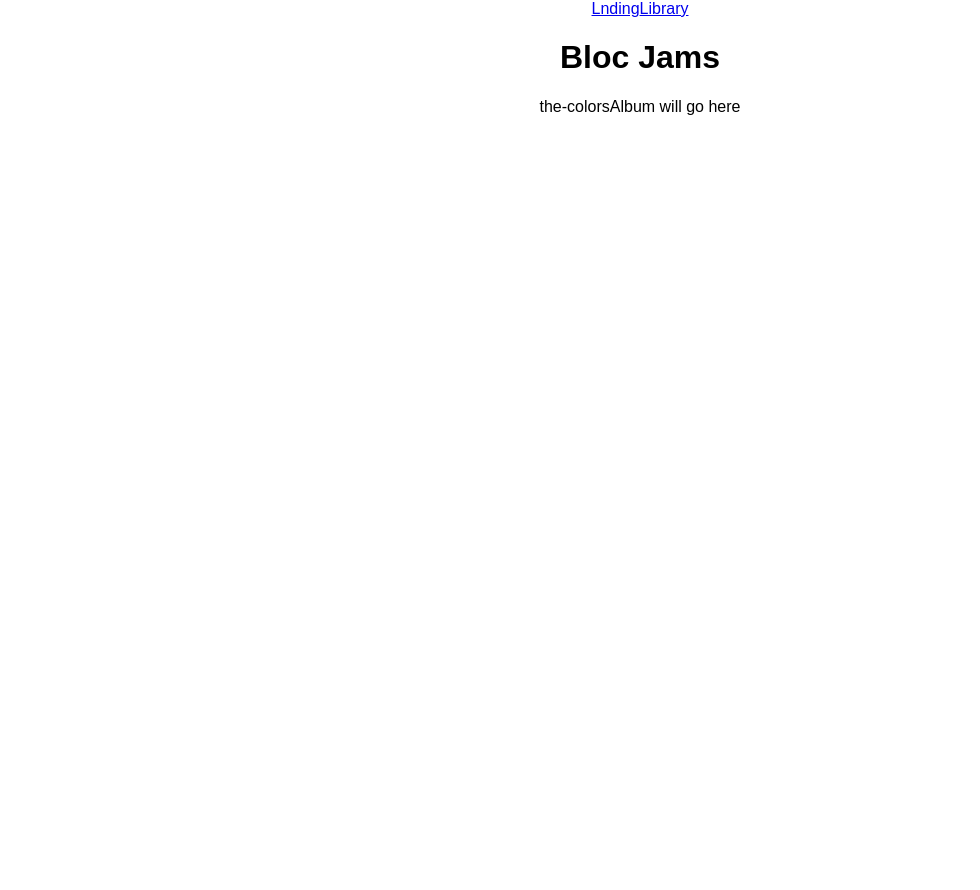
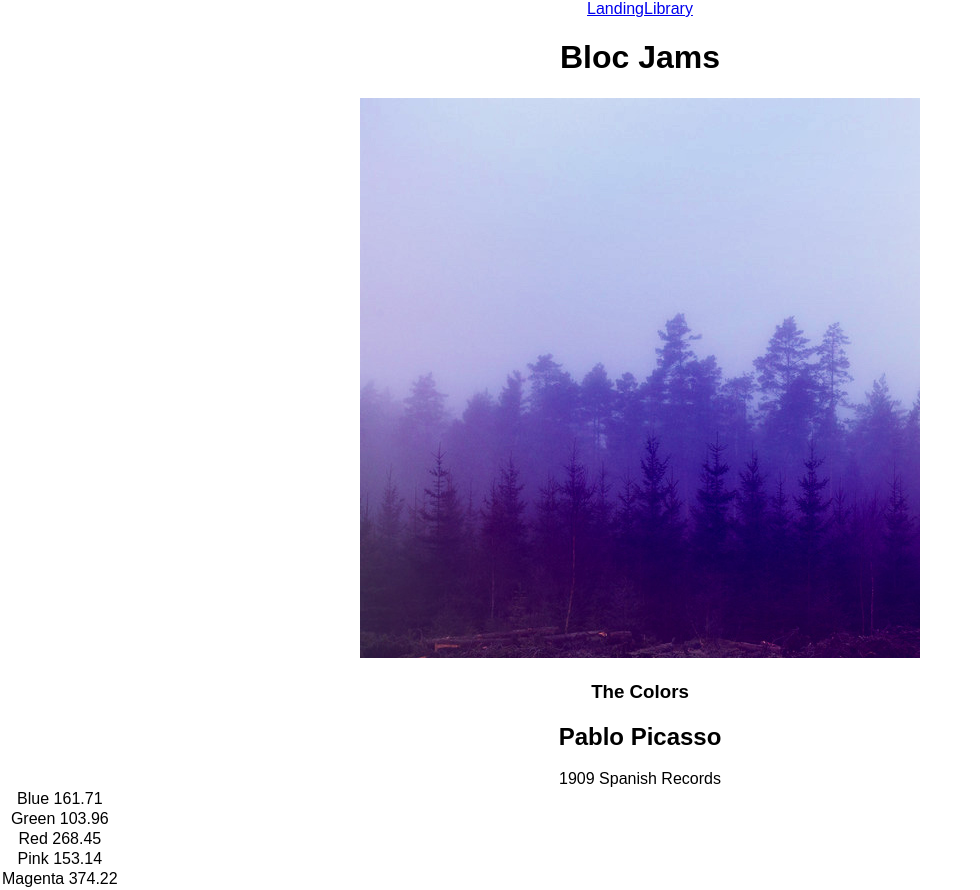
Before and after one commit to kurdove/Listen-App, a React (Create React App) app: page /album/the-colors in a window 1280 px wide. Shown: the whole page, without its empty margins (0-980 px from the left). Before the commit the page ends 800 px from the top, so only its background shows below. Built offline with nearby package versions, Linux system fonts and the light colour scheme.

Commit message:
Added songs list

```diff
--- a/src/App.js
+++ b/src/App.js
@@ -11,7 +11,7 @@
       <div className="App">
         <header>
             <nav>
-                <Link to='/'>Lnding</Link>
+                <Link to='/'>Landing</Link>
                 <Link to='/library'>Library</Link>
             </nav>
             <h1>Bloc Jams</h1>
--- a/src/components/Album.js
+++ b/src/components/Album.js
@@ -1,10 +1,49 @@
 import React, {Component} from 'react';
+import albumData from './../data/albums';
 
 class Album extends Component{
+  constructor(props){
+    super(props);
+
+    const album=albumData.find(album=>{
+      return album.slug === this.props.match.params.slug
+    });
+
+    this.state = {
+      album: album
+    };
+  }
+
+// const drrr = this.state.album.map( (album, index) =>
+//      {album.title}
+// );
+
+
   render(){
     return (
       <section className="album">
-        {this.props.match.params.slug}Album will go here
+        <section id="album-info">
+          <img id="album-cover-art" src={this.state.album.albumCover} alt={this.state.album.title}/>
+          <div className="album-details">
+            <h1 id="album-title">{this.state.album.title}</h1>
+            <h2 className="artist">{this.state.album.artist}</h2>
+            <div id="release-info">{this.state.album.releaseInfo}</div>
+          </div>
+        </section>
+        <table id="song-list">
+          <colgroup>
+            <col id="song-number-column"/>
+            <col id="song-title-column"/>
+            <col id="song-duration-column"/>
+          </colgroup>
+          <tbody>
+
+            {this.state.album.songs.map( (songs, index) =>
+                 <tr key={index}>{songs.title}  {songs.duration}</tr>
+            )}
+
+          </tbody>
+        </table>
       </section>
     );
   }
```
